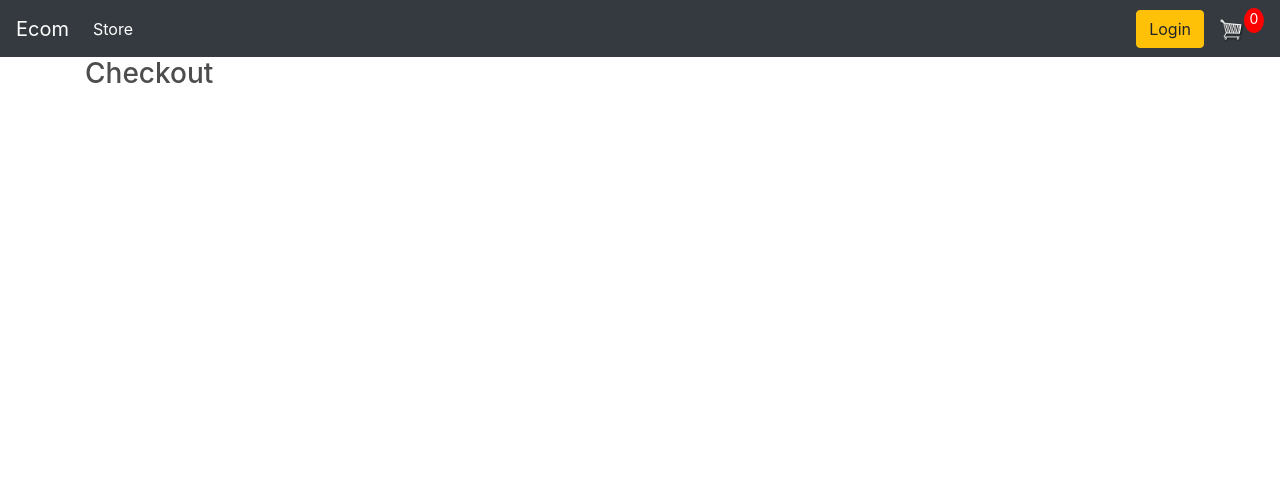
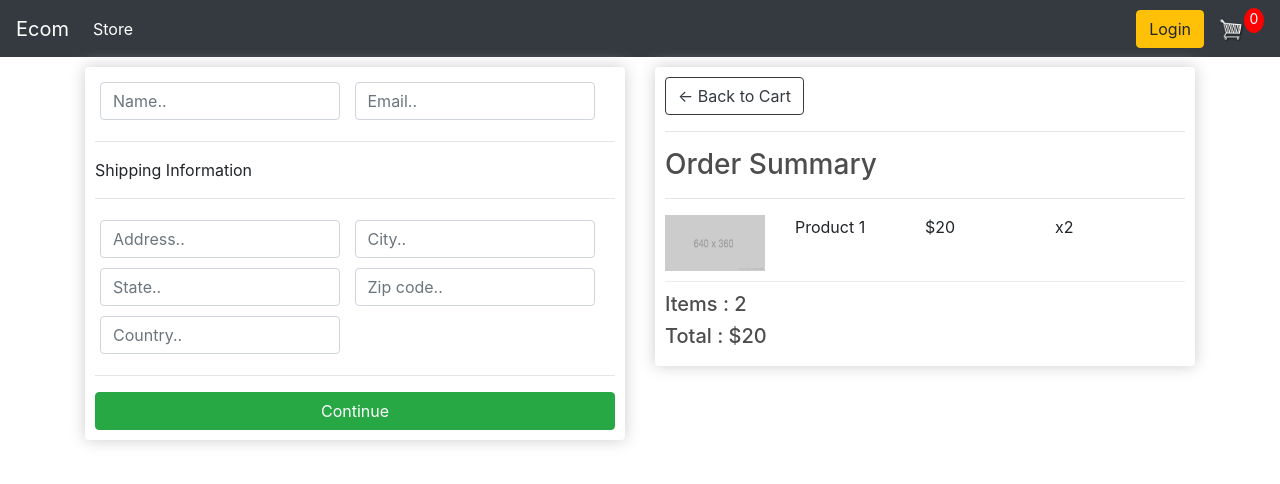
Before and after one commit to ChimaCoded/django_ecommerce, a Django app: template store/templates/store/checkout.html in a window 1280 px wide. Shown: the top 484 px of the page. Run offline with Django 3.2, Linux system fonts and the light colour scheme; the template is opened without the code that fills it, so the values that code supplies are empty; some libraries are stand-ins or nearby versions.

Commit message:
Checkout
added the the form with user info and the shipping info

And i have also added the functionality to go back to the cart button in case
if we want to add more items to the cart
or if we want to decrease the quantity of the items

```diff
--- a/store/templates/store/checkout.html
+++ b/store/templates/store/checkout.html
@@ -2,5 +2,81 @@
 {% load static %}
 
 {% block content %}
-    <h3>Checkout</h3>
+    <div class="row">
+        <div class="col-lg-6">
+            <div class="box-element" id="form-wrapper">
+
+                <form id="form">
+                    <div id="user-info">
+
+                        <div class="form-field">
+                            <input required class="form-control" type="text" name="name" placeholder="Name..">
+                        </div>
+
+                        <div class="form-field">
+                            <input required class="form-control" type="email" name="email" placeholder="Email..">
+                        </div>
+
+                    </div>
+
+                    <div id="shipping-info">
+                        <hr>
+                        <p>Shipping Information</p>
+                        <hr>
+
+                        <div class="form-field">
+                            <input class="form-control" type="text" name="address" placeholder="Address..">
+                        </div>
+
+                        <div class="form-field">
+                            <input class="form-control" type="text" name="city" placeholder="City..">
+                        </div>
+
+                        <div class="form-field">
+                            <input class="form-control" type="text" name="state" placeholder="State..">
+                        </div>
+
+                        <div class="form-field">
+                            <input class="form-control" type="text" name="zipcode" placeholder="Zip code..">
+                        </div>
+
+                        <div class="form-field">
+                            <input class="form-control" type="text" name="country" placeholder="Country..">
+                        </div>
+
+                    </div>
+
+                    <hr>
+                    <input id="form-button" class="btn btn-success btn-block" type="submit" value="Continue">
+
+                </form>
+            </div>
+            <br>
+
+            <div class="box-element hidden" id="paypal-options">
+                <small>PayPal options</small>
+            </div>
+        </div>
+
+        <div class="col-lg-6" id="form-wrapper">
+            <div class="box-element">
+
+                <a class="btn btn-outline-dark" href="{% url 'cart' %}'">&#x2190; Back to Cart</a>
+
+                <hr>
+                <h3>Order Summary</h3>
+                <hr>
+
+                <div class="cart-row">
+                    <div style="flex: 2;"><img class="row-image" src="{% static 'images/placeholder.png' %}"></div>
+                    <div style="flex: 2;">Product 1</div>
+                    <div style="flex: 2;">$20</div>
+                    <div style="flex: 2;">x2</div>
+                </div>
+
+                <h5>Items : 2</h5>
+                <h5>Total : $20</h5>
+            </div>
+        </div>
+    </div>
 {% endblock content %}
```
Also changed, not shown: store/templates/store/cart.html (+21 -0 lines).
